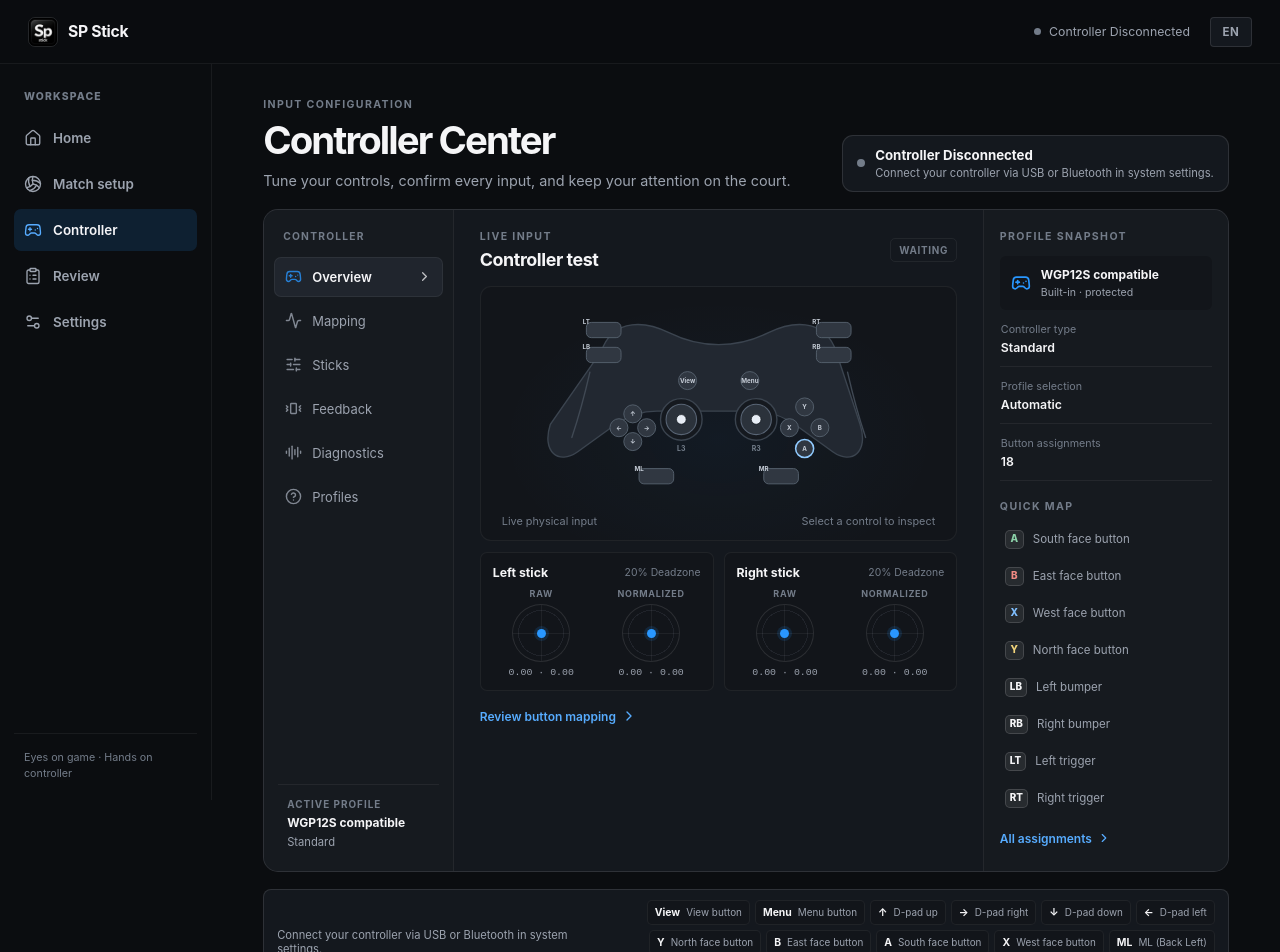
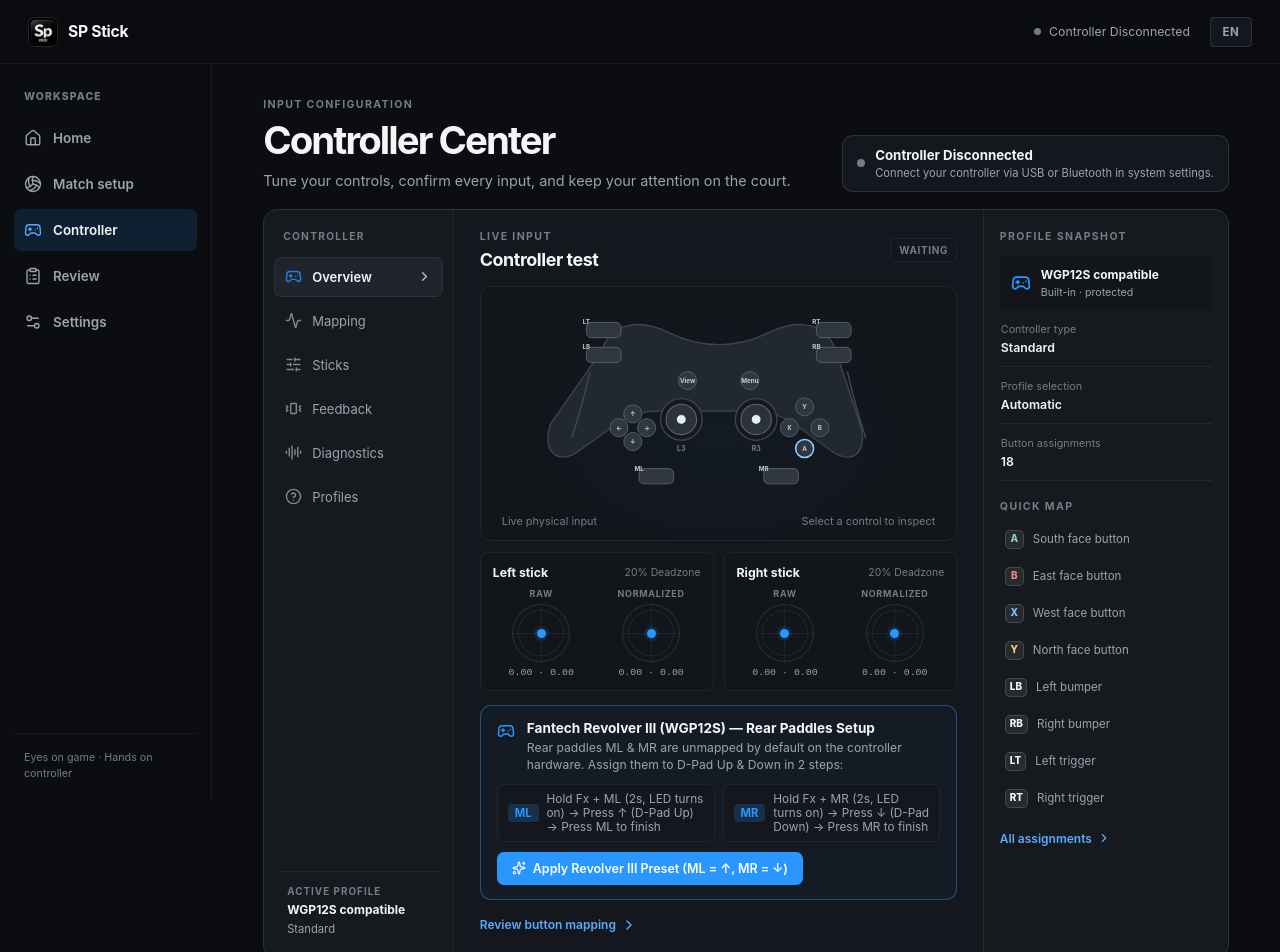
Before and after one commit to Blubadin/SP-Strick, a React (Vite) app: page /controller in a window 1280 px wide. Shown: the top 952 px of the page. Built offline with nearby package versions, Linux system fonts and the light colour scheme.

Commit message:
feat(controller): add Revolver III rear paddle setup guide and quick preset

```diff
--- a/src/core/controller/ControllerProfile.ts
+++ b/src/core/controller/ControllerProfile.ts
@@ -130,7 +130,7 @@ export const WGP12S_PROFILE: ControllerProfile = immutableProfile({
   ...STANDARD_PROFILE,
   id: 'profile_wgp12s',
   name: 'WGP12S compatible',
-  detectedIdPatterns: ['wgp12s']
+  detectedIdPatterns: ['wgp12s', 'revolver']
 });
 
 export const BUILT_IN_PROFILES: ControllerProfile[] = Object.freeze([WGP12S_PROFILE]) as unknown as ControllerProfile[];
--- a/src/features/scout/LiveScout.tsx
+++ b/src/features/scout/LiveScout.tsx
@@ -435,20 +435,47 @@ export function LiveScout() {
   }, [focusMode, videoPlaying, hudHidden, hudRallyDrawerOpen, scheduleFocusHudHide, clearFocusHudTimer]);
 
   useEffect(() => {
-    if (!focusMode) return;
     const onKeyDown = (event: KeyboardEvent) => {
+      const target = event.target as HTMLElement | null;
+      if (target && (target.tagName === 'INPUT' || target.tagName === 'TEXTAREA' || target.isContentEditable)) {
+        return;
+      }
+
       if (event.key === 'Escape') {
         if (hudRallyDrawerOpen) {
           setHudRallyDrawerOpen(false);
           return;
         }
-        setFocusMode(false);
-        setHudHidden(false);
+        if (focusMode) {
+          setFocusMode(false);
+          setHudHidden(false);
+        }
+        return;
+      }
+
+      // Keyboard shortcuts for ML (Rallies) and MR (Clear)
+      if (event.key === '[' || event.key === 'h' || event.key === 'H' || event.key === 'r' || event.key === 'R') {
+        setHudRallyDrawerOpen((prev) => {
+          const next = !prev;
+          triggerActionFlash(
+            t('scout.hud_rally_history', 'RALLIES'),
+            next ? t('scout.opened', 'OPENED') : t('scout.closed', 'CLOSED')
+          );
+          return next;
+        });
+        return;
+      }
+
+      if (event.key === ']' || event.key === 'c' || event.key === 'C' || event.key === 'Backspace' || event.key === 'Delete') {
+        void useScoutStore.getState().clearCurrentEvent();
+        setInspectedEvent(null);
+        triggerActionFlash(t('scout.action', 'ACTION'), t('scout.cleared', 'CLEARED'));
+        return;
       }
     };
     window.addEventListener('keydown', onKeyDown);
     return () => window.removeEventListener('keydown', onKeyDown);
-  }, [focusMode, hudRallyDrawerOpen]);
+  }, [focusMode, hudRallyDrawerOpen, triggerActionFlash, t]);
 
   const revealFocusHud = useCallback(() => {
     if (!focusMode) return;
--- a/src/i18n/en.json
+++ b/src/i18n/en.json
@@ -48,7 +48,7 @@
   "scout.hint_zone": "HOLD X · LS SELECT · RELEASE X CONFIRM",
   "scout.hint_result": "HOLD B · LS TO SELECT · RELEASE B TO CONFIRM",
   "scout.hint_team": "HOLD Y · LS TO SELECT · RELEASE Y TO CONFIRM",
-  "scout.hint_player": "HOLD L2 · LS TO SELECT · RELEASE L2 TO CONFIRM",
+  "scout.hint_player": "HOLD LB · LS TO SELECT · RELEASE LB TO CONFIRM",
   "scout.no_players": "NO PLAYERS",
   "scout.add_roster_hint": "Add roster in Match Setup",
   "scout.court_heatmap": "Court heatmap",
@@ -328,6 +328,13 @@
   "controller.profile_saved": "Profile changes saved.",
   "controller.profile_save_error": "Could not save profile changes. Resolve duplicate inputs and try again.",
   "controller.profile_deleted": "Custom profile deleted.",
+  "controller.revolver_card_title": "Fantech Revolver III (WGP12S) — Rear Paddles Setup",
+  "controller.revolver_card_desc": "Rear paddles ML & MR are unmapped by default on the controller hardware. Assign them to D-Pad Up & Down in 2 steps:",
+  "controller.revolver_ml_instruction": "Hold Fx + ML (2s, LED turns on) → Press ↑ (D-Pad Up) → Press ML to finish",
+  "controller.revolver_mr_instruction": "Hold Fx + MR (2s, LED turns on) → Press ↓ (D-Pad Down) → Press MR to finish",
+  "controller.apply_revolver_preset": "Apply Revolver III Preset (ML = ↑, MR = ↓)",
+  "controller.paddle_preset_name": "Paddles",
+  "controller.revolver_preset_applied": "Revolver III profile activated: ML is now D-Pad Up (12), MR is now D-Pad Down (13).",
   "controller.profile_create_error": "Could not create a profile. Check that each captured input is unique.",
   "controller.profile_created": "Custom profile saved and activated. Calibrate the sticks before scouting.",
   "controller.wizard_duplicate": "That button was already captured. Release it, then capture a different control.",
--- a/src/pages/ControllerPage.module.css
+++ b/src/pages/ControllerPage.module.css
@@ -189,6 +189,83 @@
   .bottomStrip { grid-template-columns: 1fr; }
   .bottomStrip > div { justify-content: flex-start; }
 }
+
+.revolverHelperCard {
+  margin-top: 14px;
+  padding: 14px 16px;
+  border: 1px solid color-mix(in srgb, var(--accent) 35%, var(--border-subtle));
+  border-radius: var(--radius-md);
+  background: color-mix(in srgb, var(--accent) 5%, var(--bg-1));
+  display: grid;
+  gap: 10px;
+}
+.revolverHelperHeader {
+  display: flex;
+  align-items: flex-start;
+  gap: 12px;
+}
+.revolverIcon {
+  color: var(--accent);
+  margin-top: 2px;
+  flex-shrink: 0;
+}
+.revolverHelperHeader strong {
+  display: block;
+  font-size: 0.85rem;
+  color: var(--text-primary);
+  margin-bottom: 3px;
+}
+.revolverHelperHeader p {
+  margin: 0;
+  font-size: 0.76rem;
+  color: var(--text-secondary);
+  line-height: 1.4;
+}
+.revolverStepsGrid {
+  display: grid;
+  grid-template-columns: 1fr 1fr;
+  gap: 8px;
+}
+.revolverStepItem {
+  display: flex;
+  align-items: center;
+  gap: 8px;
+  padding: 7px 10px;
+  background: var(--surface-0);
+  border: 1px solid var(--border-subtle);
+  border-radius: var(--radius-sm);
+  font-size: 0.74rem;
+  color: var(--text-secondary);
+}
+.stepBadge {
+  padding: 2px 7px;
+  border-radius: 4px;
+  background: color-mix(in srgb, var(--accent) 20%, transparent);
+  color: var(--accent);
+  font-weight: 700;
+  font-size: 0.7rem;
+  flex-shrink: 0;
+}
+.revolverPresetBtn {
+  display: inline-flex;
+  align-items: center;
+  justify-content: center;
+  gap: 7px;
+  padding: 8px 14px;
+  border: 1px solid color-mix(in srgb, var(--accent) 50%, transparent);
+  border-radius: var(--radius-sm);
+  background: var(--accent);
+  color: #fff;
+  font-weight: 600;
+  font-size: 0.78rem;
+  cursor: pointer;
+  transition: opacity 120ms ease;
+  width: fit-content;
+}
+.revolverPresetBtn:hover {
+  opacity: 0.9;
+}
+
 @media (max-width: 900px) {
   .page { gap: 12px; }
   .hero { align-items: flex-start; flex-direction: column; gap: 12px; }
--- a/src/pages/ControllerPage.tsx
+++ b/src/pages/ControllerPage.tsx
@@ -4,7 +4,7 @@ import { useTranslation } from 'react-i18next';
 import type { TFunction } from 'i18next';
 import {
   Activity, AudioLines, Check, ChevronRight, CircleHelp, Download, Gamepad2,
-  RotateCcw, Save, SlidersHorizontal, Trash2, Upload, Vibrate, X
+  RotateCcw, Save, SlidersHorizontal, Sparkles, Trash2, Upload, Vibrate, X
 } from 'lucide-react';
 import AppShell from '../components/AppShell';
 import { ControllerGlyph } from '../components/ControllerGlyph';
@@ -439,6 +439,44 @@ export default function ControllerPage() {
     catch { deleteCustomProfile(copy.id); setCaptureMessage(t('controller.profile_save_error', 'Could not save profile changes.')); }
   };
 
+  const applyRevolverPreset = async () => {
+    const now = nowIso();
+    const sourceProfile = useControllerStore.getState().profile;
+    const buttons: Partial<Record<SemanticControl, number>> = {
+      ...cloneProfile(sourceProfile).buttons,
+      PADDLE_LEFT: 12,
+      PADDLE_RIGHT: 13
+    };
+    delete buttons.DPAD_UP;
+    delete buttons.DPAD_DOWN;
+
+    const created: ControllerProfile = {
+      ...cloneProfile(sourceProfile),
+      id: `custom_${crypto.randomUUID()}`,
+      name: `Fantech Revolver III (${t('controller.paddle_preset_name', 'Paddles')})`,
+      type: 'custom',
+      buttons,
+      builtIn: false,
+      createdAt: now,
+      updatedAt: now
+    };
+
+    if (!useControllerStore.getState().addCustomProfile(created)) {
+      setCaptureMessage(t('controller.profile_create_error', 'Could not create a profile. Check that each captured input is unique.'));
+      return;
+    }
+    try {
+      await db.customProfiles.put(created);
+      useControllerStore.getState().setProfile(created);
+      await usePreferencesStore.getState().setPreference('activeControllerProfileId', created.id);
+      updateDraft(cloneProfile(created));
+      setSavedMessage(t('controller.revolver_preset_applied', 'Revolver III profile activated: ML is now D-Pad Up (12), MR is now D-Pad Down (13).'));
+    } catch {
+      useControllerStore.getState().deleteCustomProfile(created.id);
+      setCaptureMessage(t('controller.profile_create_error', 'Could not save the custom profile.'));
+    }
+  };
+
   const deleteProfile = async () => {
     if (profile.builtIn) return;
     const current = profile;
@@ -528,6 +566,34 @@ export default function ControllerPage() {
                 <StickMeter label={t('controller.left_stick', 'Left stick')} rawX={leftRawX} rawY={leftRawY} x={controllerState.leftStick.x} y={controllerState.leftStick.y} deadzone={draft.leftStick.deadzone} />
                 <StickMeter label={t('controller.right_stick', 'Right stick')} rawX={rightRawX} rawY={rightRawY} x={controllerState.rightStick.x} y={controllerState.rightStick.y} deadzone={rightConfig.deadzone} />
               </div>
+              <div className={styles.revolverHelperCard}>
+                <div className={styles.revolverHelperHeader}>
+                  <Gamepad2 size={18} className={styles.revolverIcon} />
+                  <div>
+                    <strong>{t('controller.revolver_card_title', 'Fantech Revolver III (WGP12S) — Rear Paddles Setup')}</strong>
+                    <p>{t('controller.revolver_card_desc', 'Rear paddles ML & MR are unmapped by default on the controller hardware. Assign them to D-Pad Up & Down in 2 steps:')}</p>
+                  </div>
+                </div>
+                <div className={styles.revolverStepsGrid}>
+                  <div className={styles.revolverStepItem}>
+                    <span className={styles.stepBadge}>ML</span>
+                    <span>{t('controller.revolver_ml_instruction', 'Hold Fx + ML (2s, LED turns on) → Press ↑ (D-Pad Up) → Press ML to finish')}</span>
+                  </div>
+                  <div className={styles.revolverStepItem}>
+                    <span className={styles.stepBadge}>MR</span>
+                    <span>{t('controller.revolver_mr_instruction', 'Hold Fx + MR (2s, LED turns on) → Press ↓ (D-Pad Down) → Press MR to finish')}</span>
+                  </div>
+                </div>
+                <button
+                  type="button"
+                  className={styles.revolverPresetBtn}
+                  onClick={() => void applyRevolverPreset()}
+                >
+                  <Sparkles size={14} />
+                  {t('controller.apply_revolver_preset', 'Apply Revolver III Preset (ML = ↑, MR = ↓)')}
+                </button>
+              </div>
+
               <button type="button" className={styles.textAction} onClick={() => setSection('mapping')}>{t('controller.open_mapping', 'Review button mapping')}<ChevronRight size={16} /></button>
             </>}
 
```
Also changed, not shown: src/i18n/th.json (+8 -1 lines).
